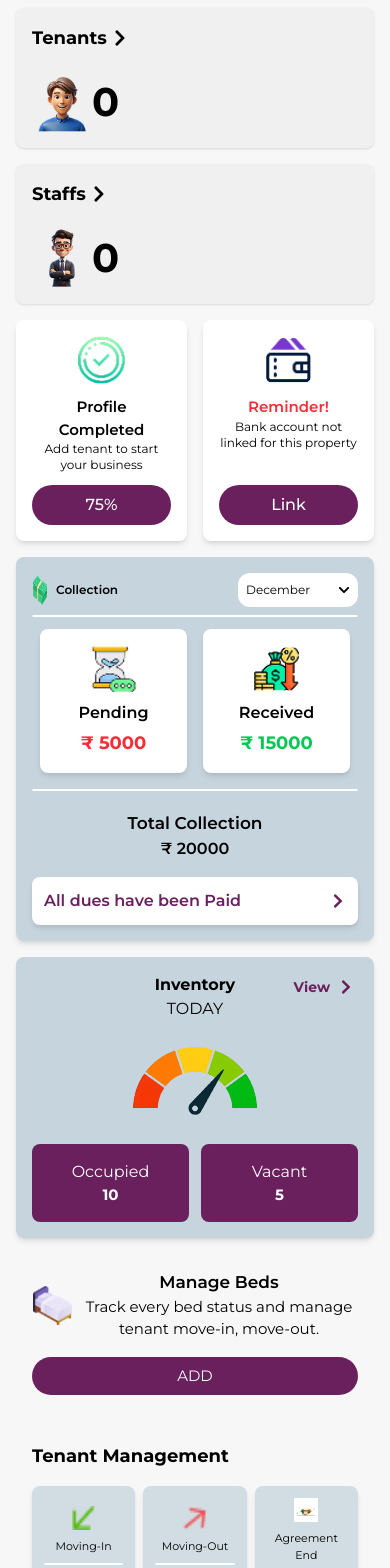
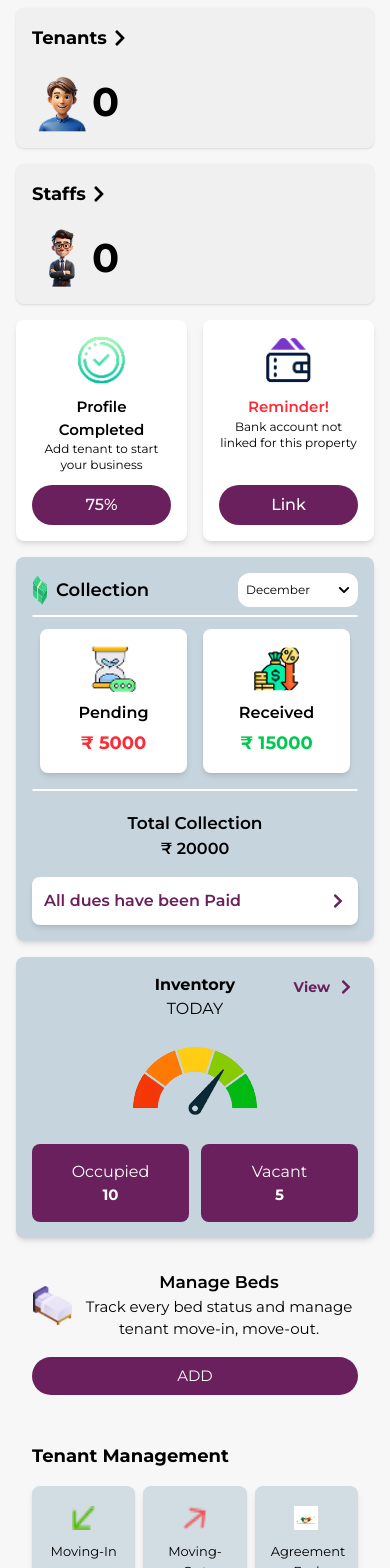
Before and after one commit to DeveloperDhanush-git/HostelManagementEl, a React (Create React App) app: page / in a window 390 px wide. Shown: the part 432-2000 px from the top of the page. Built offline with nearby package versions, Linux system fonts and the light colour scheme.

Commit message:
fully responsive added

```diff
--- a/src/components/MonthDropdown.js
+++ b/src/components/MonthDropdown.js
@@ -1,16 +1,34 @@
-import { useState } from "react";
+import { useState, useEffect, useRef } from "react";
 import { FaChevronDown } from "react-icons/fa"; // For dropdown icon
 
 const MonthDropdown = ({ selectedMonth, setSelectedMonth }) => {
   const [isOpen, setIsOpen] = useState(false);
+  const dropdownRef = useRef(null);
+
+  // Function to handle clicks outside
+  useEffect(() => {
+    const handleClickOutside = (event) => {
+      if (dropdownRef.current && !dropdownRef.current.contains(event.target)) {
+        setIsOpen(false);
+      }
+    };
+
+    if (isOpen) {
+      document.addEventListener("mousedown", handleClickOutside);
+    }
+
+    return () => {
+      document.removeEventListener("mousedown", handleClickOutside);
+    };
+  }, [isOpen]);
+
   const months = [
     "January", "February", "March", "April", "May", "June",
     "July", "August", "September", "October", "November", "December"
   ];
 
   return (
-    <div className="relative w-30 sm:w-48">
-
+    <div className="relative w-30 sm:w-48" ref={dropdownRef}>
       <div
         className="p-2 rounded-[12px] text-[12px] sm:text-[16px] bg-white w-full
         cursor-pointer outline-none focus:ring-2 focus:ring-gray-300 flex justify-between items-center"
--- a/src/components/ProfileComponent.js
+++ b/src/components/ProfileComponent.js
@@ -18,7 +18,7 @@ const ProfileComponent = ({ name, hostelName, profileImage }) => {
         <img
           src={profileImage}
           alt="Profile"
-          className="w-15 h-15 rounded-full object-cover mr-5"
+          className="w-15 h-15 rounded-full object-cover mr-1"
         />
       </button>
     </div>
--- a/src/components/SquareCard.js
+++ b/src/components/SquareCard.js
@@ -31,7 +31,7 @@ const SquareCard = ({
       <div className="flex items-center justify-between mb-2">
         <div className="flex items-center gap-2">
           <img src={collectionIcon} alt="Collection" className="w-4 h-4 sm:w-8 h-8" />
-          <p className="text-[12px] sm:text-[16px] text-black-500 font-semibold">{title}</p>
+          <p className="text-[18px] sm:text-[16px] text-black-500 font-semibold">{title}</p>
         </div>
         <MonthDropdown selectedMonth={selectedMonth} setSelectedMonth={setSelectedMonth} />
       </div>
--- a/src/components/StatusCard.js
+++ b/src/components/StatusCard.js
@@ -6,10 +6,10 @@ import { FaChevronRight } from "react-icons/fa";
 const StatusCard = ({ image, label, count }) => {
   return (
     <button className="p-3 rounded-lg shadow-md text-center bg-[rgba(124,157,179,0.3)] cursor-pointer">
-
-      <img src={image} alt={label} className="w-6 h-6 mx-auto mb-2" />
-      <p className="text-[11px] sm:text-sm">{label}</p>
-
+      <div className="h-18">
+      <img src={image} alt={label} className="w-6 h-6 mx-auto mb-2 mt-2" />
+      <p className="text-[13px] sm:text-[16px] p-1">{label}</p>
+      </div>
       <hr className="my-2 border-1 border-white w-4/4 mx-auto rounded-lg" />
 
       <div
--- a/src/components/UpdatesCard.js
+++ b/src/components/UpdatesCard.js
@@ -8,7 +8,7 @@ const UpdateCard = ({ image, title, count }) => {
     >
       <div className="flex items-center gap-3">
         <img src={image} alt={title} className="w-8 h-8 object-contain" />
-        <p className="text-black-800 font-medium text-[16px]">{title}</p>
+        <p className="text-black-800 font-medium text-[13px] sm:text-[16px] text-left ml-1">{title}</p>
       </div>
 
       <div className="flex items-center gap-2 p-2 rounded-lg">
```
